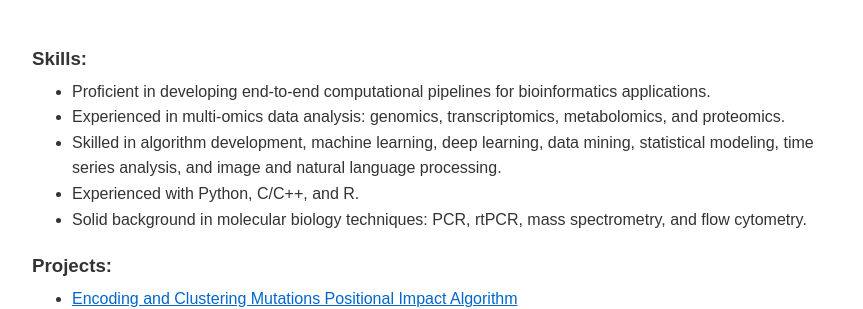
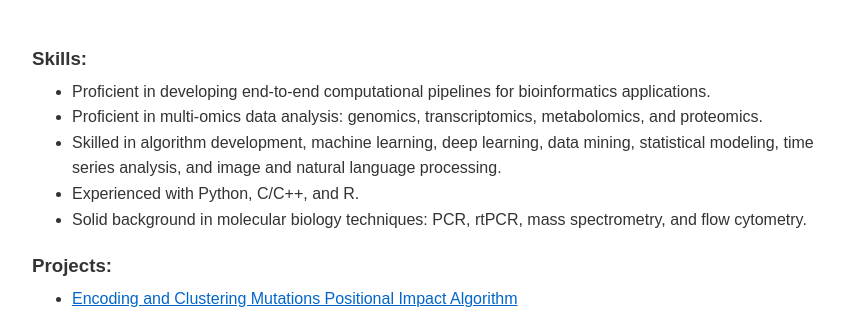
Before and after one commit to raeufroushangar/raeufroushangar.com, a Jekyll site: the page built from index.html, in a window 1280 px wide. Shown: the part 337-646 px from the top of the page, without its empty margins (208-1071 px from the left). Built offline with Jekyll 4.4.1, drawn with Linux system fonts in a browser that asks for light colours.

Commit message:
Updated index.html file

```diff
--- a/index.html
+++ b/index.html
@@ -28,7 +28,7 @@ title: Home
 <h3 style="margin-bottom: 5px;">Skills:</h3>
 <ul style="margin-top: 0;">
   <li>Proficient in developing end-to-end computational pipelines for bioinformatics applications.</li>
-  <li>Experienced in multi-omics data analysis: genomics, transcriptomics, metabolomics, and proteomics.</li>
+  <li>Proficient in multi-omics data analysis: genomics, transcriptomics, metabolomics, and proteomics.</li>
   <li>Skilled in algorithm development, machine learning, deep learning, data mining, statistical modeling, time series analysis, and image and natural language processing.</li>
   <li>Experienced with Python, C/C++, and R.</li>
   <li>Solid background in molecular biology techniques: PCR, rtPCR, mass spectrometry, and flow cytometry.</li>
```
